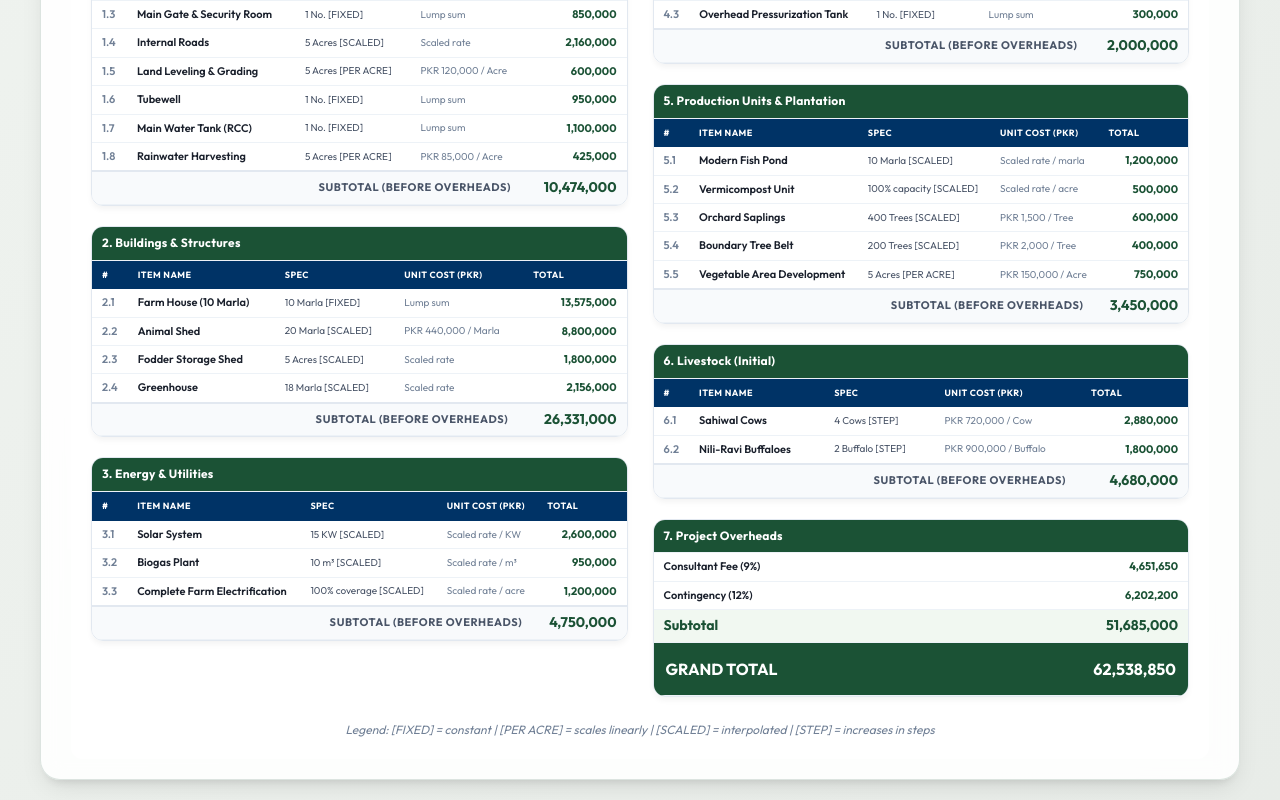
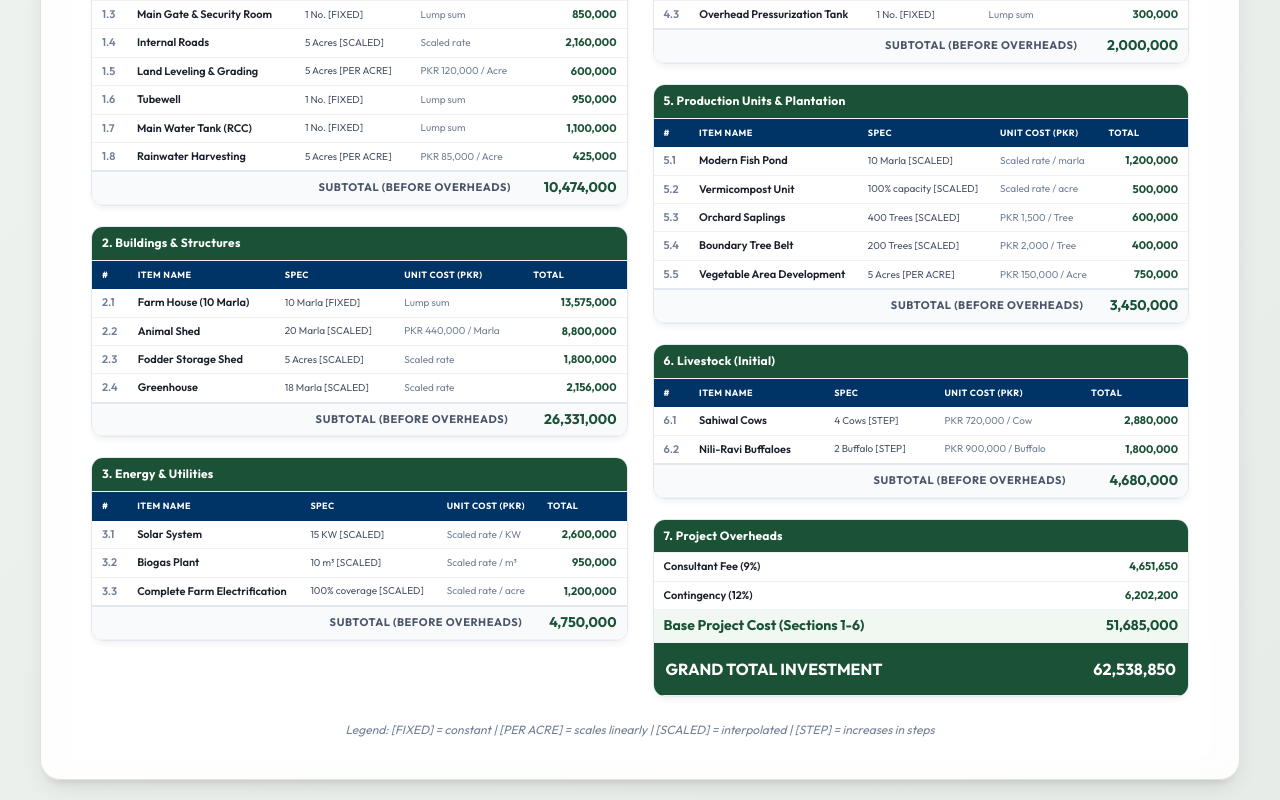
Before and after one commit to muhammadnumanlatif/aqela-ban-e-hashim, a Next.js app: page / in a window 1280 px wide. Shown: the part 593-1393 px from the top of the page. Built offline with nearby package versions, Linux system fonts and the light colour scheme.

Commit message:
Clarified project overhead labels and ensured 9%/12% calculation logic is explicit

```diff
--- a/src/app/page.js
+++ b/src/app/page.js
@@ -192,11 +192,11 @@ function BOQView({ costs }) {
                   <td className="item-total num">{Math.round(costs.contingency).toLocaleString()}</td>
                 </tr>
                 <tr className="subtotal-display-row">
-                  <td>Subtotal</td>
+                  <td>Base Project Cost (Sections 1-6)</td>
                   <td className="num">{Math.round(costs.subtotal).toLocaleString()}</td>
                 </tr>
                 <tr className="grand-total-display-row">
-                  <td>GRAND TOTAL</td>
+                  <td>GRAND TOTAL INVESTMENT</td>
                   <td className="num">{Math.round(costs.grand).toLocaleString()}</td>
                 </tr>
               </tbody>
```
